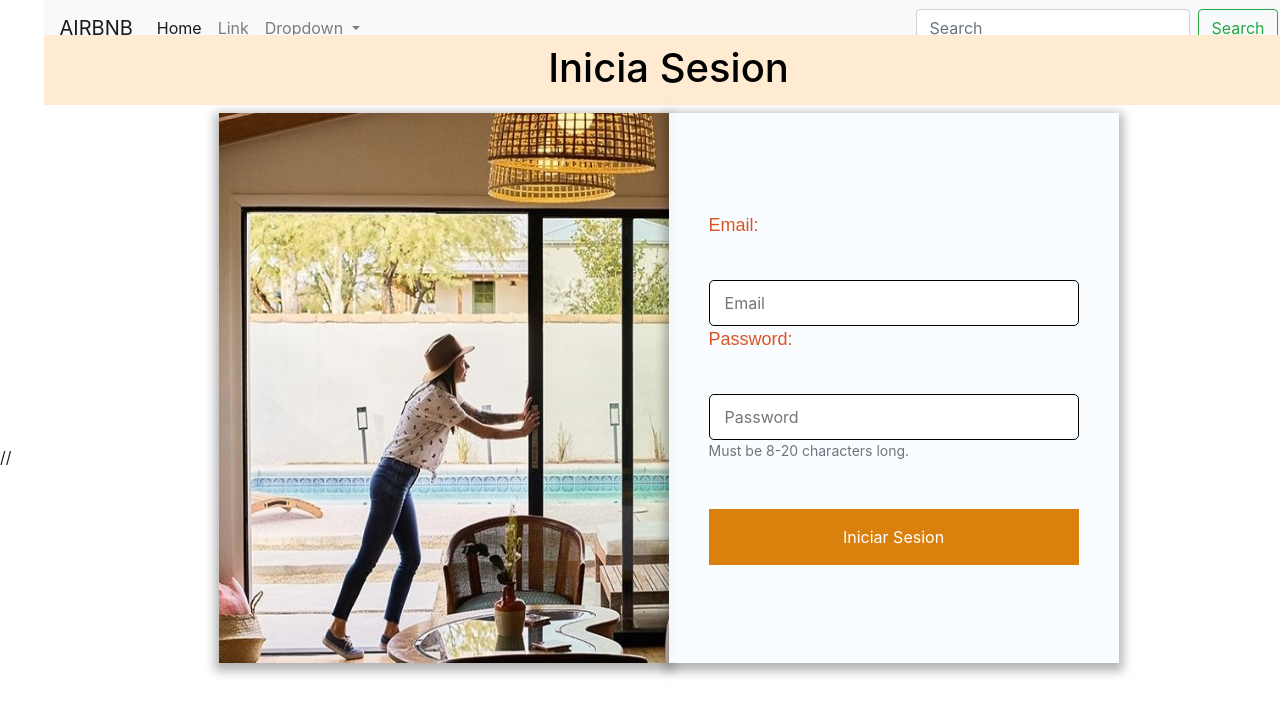
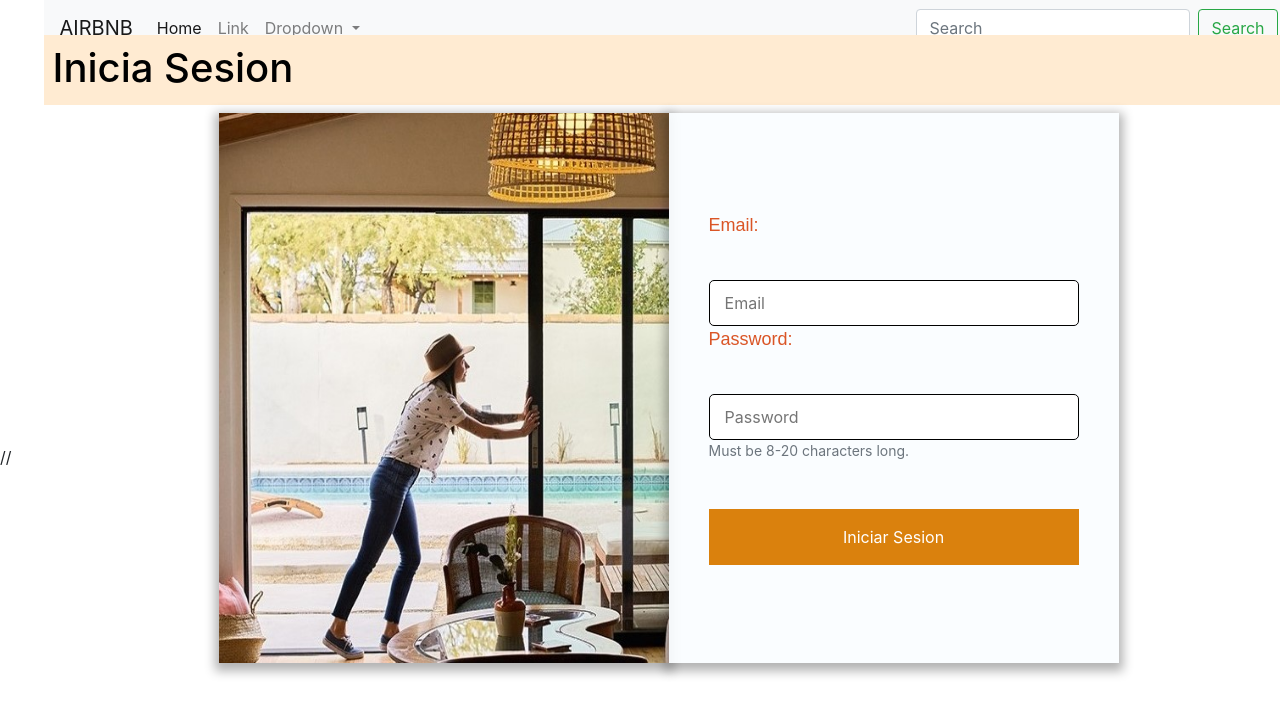
Before and after one commit to l1zz3th/Airbnb_vistas, a Vue app: page /login in a window 1280 px wide. Shown: the top 716 px of the page. Built offline with nearby package versions, Linux system fonts and the light colour scheme.

Commit message:
confirmar

```diff
--- a/src/components/Login.vue
+++ b/src/components/Login.vue
@@ -63,7 +63,7 @@
 }
 
 h1 {
-  text-align: center;
+  text-align: center center;
   color: black;
   width: 1250px;
   height: 70px;
```
